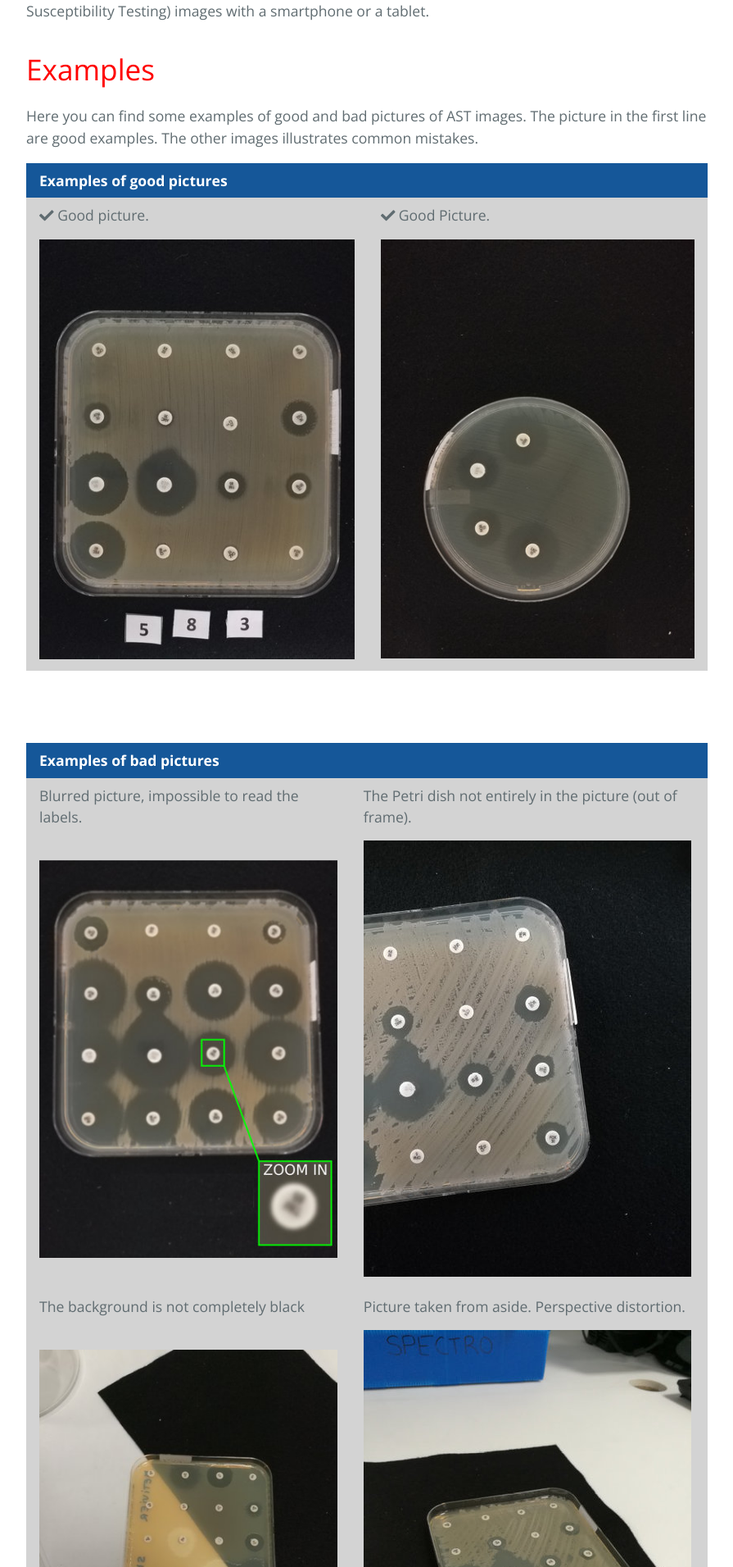
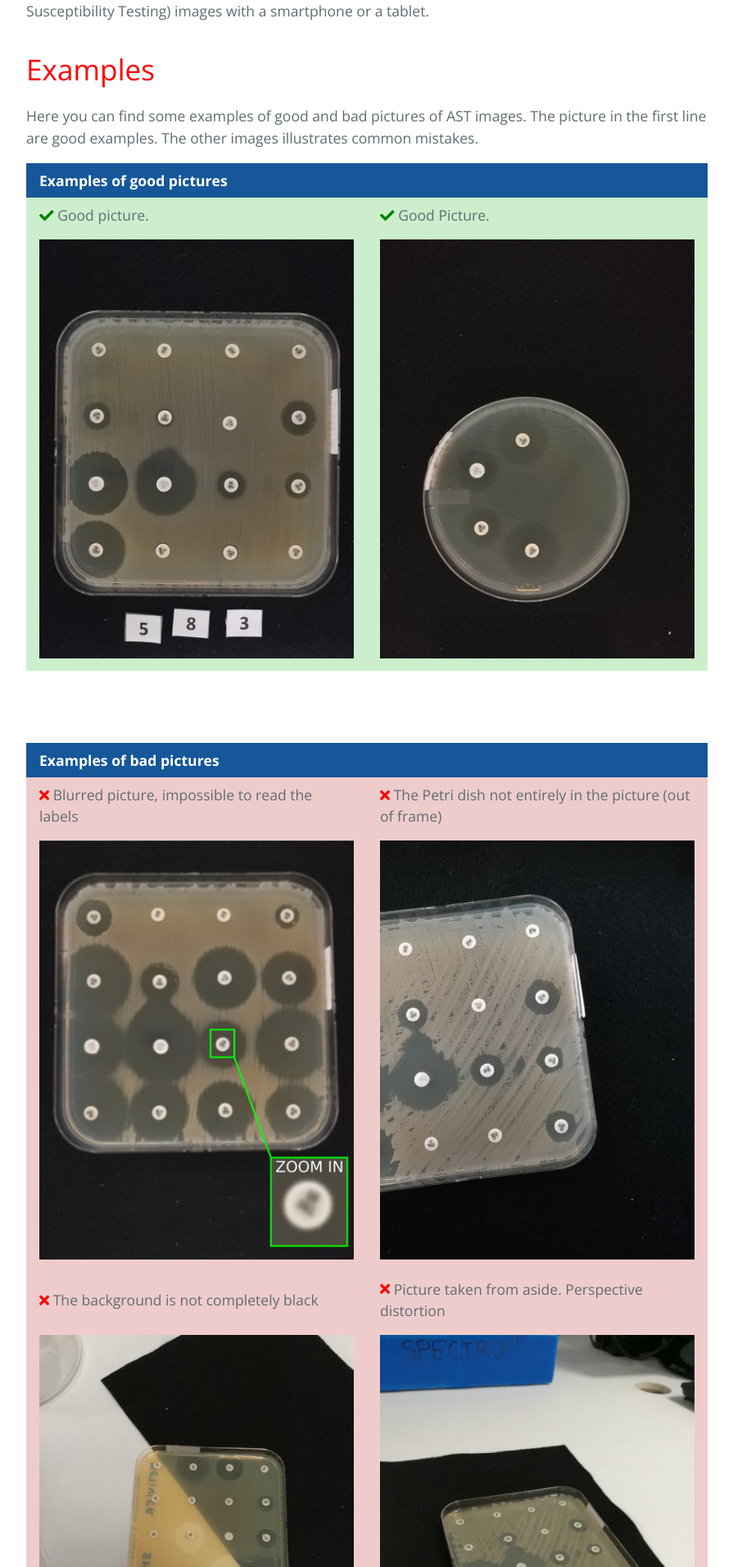
Before and after one commit to mpascucci/ASTapp, a Jekyll site: the page built from index.md, in a window 1280 px wide. Shown: the part 674-2585 px from the top of the page at 82% size, without its empty margins (192-1087 px from the left). Built offline with Jekyll 4.4.1, drawn with Linux system fonts in a browser that asks for light colours; nearby versions of some CDN libraries; our own code applies the rules of GitHub Pages for plain Markdown files.

Commit message:
nicer html tales

```diff
--- a/index.md
+++ b/index.md
@@ -1,4 +1,20 @@
 {% include nav.html %}
+
+<style>
+ .gt {
+     color : green;
+ }
+ .rt {
+     color : red;
+ }
+ .rbg {
+     background-color:#ecc;
+ }
+ .gbg {
+     background-color:#cec;
+ }
+
+</style>
 
 # Introduction #
 This document guides you thought the process of acquiring good quality AST (Antimicrobial Susceptibility Testing) images with a smartphone or a tablet.
@@ -8,32 +24,93 @@ This document guides you thought the process of acquiring good quality AST (Anti
 Here you can find some examples of good and bad pictures of AST images.
 The picture in the first line are good examples. The other images illustrates common mistakes.
 
+<!--
 
-| Examples of good pictures                  |                                            |
-|:-------------------------------------------|:-------------------------------------------|
-| <i class="fas fa-check"></i> Good picture. | <i class="fas fa-check"></i> Good Picture. |
-| ![bad picture][good_sq]                    | ![bad picture][good_circle]                |
+     | Examples of good pictures                     |                                               |
+     |:----------------------------------------------|:----------------------------------------------|
+     | <i class="fas fa-check gt"></i> Good picture. | <i class="fas fa-check gt"></i> Good Picture. |
+     | ![bad picture][good_sq]                       | ![bad picture][good_circle]                   |
+
+     [good_sq]:images/IMG_20180107_183954.jpg
+     [good_circle]:images/IMG_20180107_184123.jpg
+-->
+
+<table>
+    <thead>
+	<tr>
+	    <th style="text-align: left; width:50%;">Examples of good pictures</th>
+	    <th style="text-align: left; width:50%;"></th>
+	</tr>
+    </thead>
+    <tbody>
+	<tr>
+	    <td class="gbg"><i class="fas fa-check gt"></i> Good picture.</td>
+	    <td class="gbg"><i class="fas fa-check gt"></i> Good Picture.</td>
+	</tr>
+	<tr>
+	    <td class="gbg"><img src="images/IMG_20180107_183954.jpg" alt="bad picture" /></td>
+	    <td class="gbg"><img src="images/IMG_20180107_184123.jpg" alt="bad picture" /></td>
+	</tr>
+    </tbody>
+</table>
 
 <br><br>
 
-| Examples of bad pictures                        |                                                            |
-|:------------------------------------------------|:-----------------------------------------------------------|
-| Blurred picture, impossible to read the labels. | The Petri dish not entirely in the picture (out of frame). |
-| ![bad picture][bad_blurred]                     | ![bad_picture][bad_oof]                                    |
-| The background is not completely black          | Picture taken from aside. Perspective distortion.          |
-| ![bad picture][bad_no_black]                    | ![bad_picture][bad_pers]                                   |
-| Light reflection                                | Operator's reflection                                      |
-| ![bad_picture][bad_reflex]                      | ![bad_picture][bad_op]                                     |
+<table>
+    <thead>
+	<tr>
+	    <th style="text-align: left; width:50%;">Examples of bad pictures</th>
+	    <th style="text-align: left; width : 50%;"> </th>
+	</tr>
+    </thead>
+    <tbody>
+	<tr>
+	    <td class="rbg"><i class="fas fa-times rt"></i> Blurred picture, impossible to read the labels</td>
+	    <td class="rbg"><i class="fas fa-times rt"></i> The Petri dish not entirely in the picture (out of frame)</td>
+	</tr>
+	<tr>
+	    <td class="rbg"><img src="images/IMG_20180107_183257.jpg" alt="bad picture" /></td>
+	    <td class="rbg"><img src="images/bad_frame.jpg" alt="bad_picture" /></td>
+	</tr>
+	<tr>
+	    <td class="rbg"><i class="fas fa-times rt"></i> The background is not completely black</td>
+	    <td class="rbg"><i class="fas fa-times rt"></i> Picture taken from aside. Perspective distortion</td>
+	</tr>
+	<tr>
+	    <td class="rbg"><img src="images/IMG_20180130_205107.jpg" alt="bad picture" /></td>
+	    <td class="rbg"><img src="images/bad_perspective.jpg" alt="bad_picture" /></td>
+	</tr>
+	<tr>
+	    <td class="rbg"><i class="fas fa-times rt"></i> Light reflection</td>
+	    <td class="rbg"><i class="fas fa-times rt"></i> Operator’s reflection</td>
+	</tr>
+	<tr>
+	    <td class="rbg"><img src="images/bad_reflex.jpg" alt="bad_picture" /></td>
+	    <td class="rbg"><img src="images/IMG_20171225_182209_enhanced.jpg" alt="bad_picture" /></td>
+	</tr>
+    </tbody>
+</table>
+
+<!--
+
+| Examples of bad pictures                                                        |                                                            |
+|:--------------------------------------------------------------------------------|:-----------------------------------------------------------|
+| <i class="fas fa-times rt"></i> Blurred picture, impossible to read the labels. | The Petri dish not entirely in the picture (out of frame). |
+| ![bad picture][bad_blurred]                                                     | ![bad_picture][bad_oof]                                    |
+| The background is not completely black                                          | Picture taken from aside. Perspective distortion.          |
+| ![bad picture][bad_no_black]                                                    | ![bad_picture][bad_pers]                                   |
+| Light reflection                                                                | Operator's reflection                                      |
+| ![bad_picture][bad_reflex]                                                      | ![bad_picture][bad_op]                                     |
 
 [bad_no_black]:images/IMG_20180130_205107.jpg
-[good_sq]:images/IMG_20180107_183954.jpg
-[good_circle]:images/IMG_20180107_184123.jpg
+
 [bad_blurred]:images/IMG_20180107_183257.jpg
 [bad_op]:images/IMG_20171225_182209_enhanced.jpg
 [bad_oof]:images/bad_frame.jpg
 [bad_pers]:images/bad_perspective.jpg
 [bad_reflex]:images/bad_reflex.jpg
 
+-->
 
 <hr id="my_hr">
 
```
Also changed, not shown: 2 other files.
